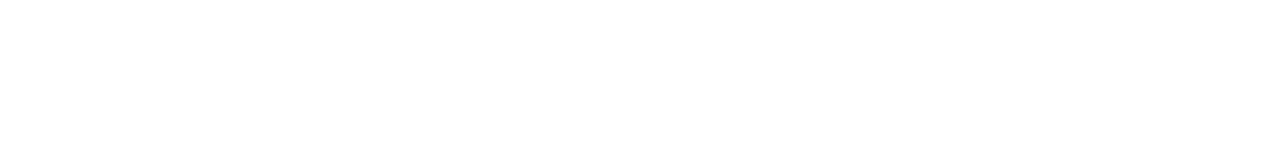
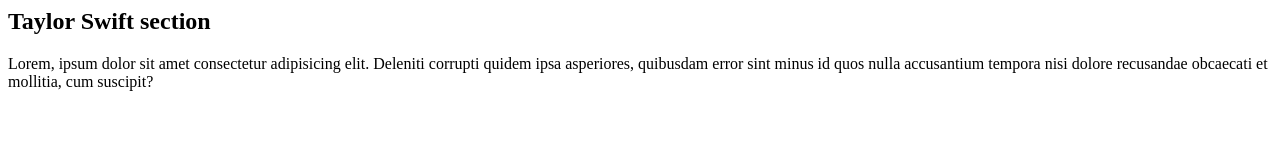
Before and after one commit to gpoveda/first-html, a plain HTML site: page index.html in a window 1280 px wide. Drawn offline with Linux system fonts and the light colour scheme.

Commit message:
creacion de parrafos
creacion de parrafos

```diff
--- a/index.html
+++ b/index.html
@@ -10,6 +10,14 @@
     <body>
             <section>
 
+                <h1>Taylor Swift section</h1>
+
+                <p>
+
+                Lorem, ipsum dolor sit amet consectetur adipisicing elit. Deleniti corrupti quidem ipsa asperiores, quibusdam error sint minus id quos nulla accusantium tempora nisi dolore recusandae obcaecati et mollitia, cum suscipit?
+
+                </p>
+
             </section>
 
             <section>
```
